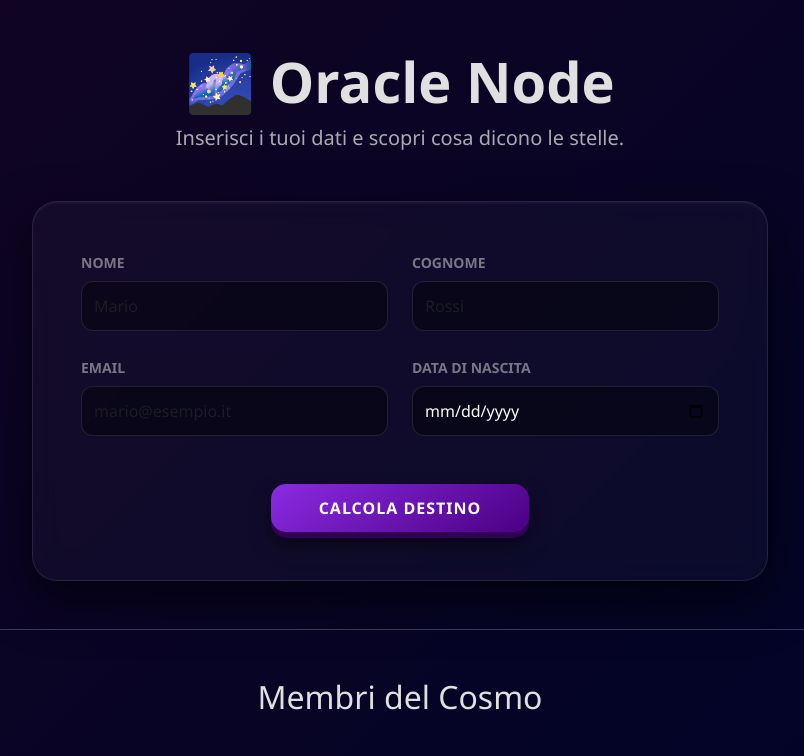
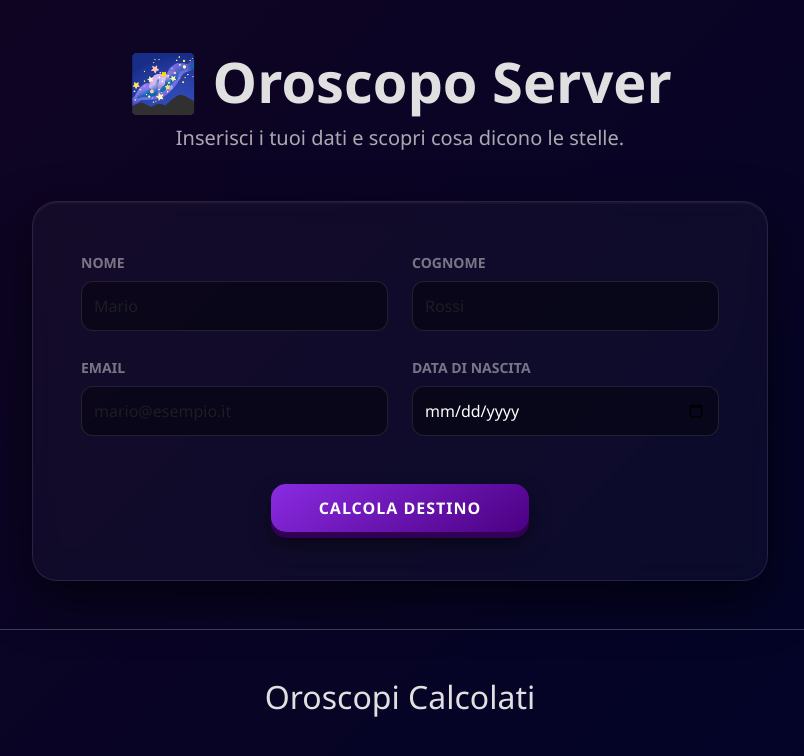
Before and after one commit to shishalex/Lavoro-di-Gruppo-Express, a plain HTML site: page public/index.html in a window 1280 px wide. Shown: the whole page, without its empty margins (240-1044 px from the left). Drawn offline with nearby package versions, Linux system fonts and the light colour scheme; no server answers.

Commit message:
Add files via upload

```diff
--- a/public/index.html
+++ b/public/index.html
@@ -91,7 +91,7 @@
 
 <div class="container py-5">
     <div class="text-center mb-5">
-        <h1 class="display-4 fw-bold">🌌 Oracle Node</h1>
+        <h1 class="display-4 fw-bold">🌌 Oroscopo Server</h1>
         <p class="lead opacity-75">Inserisci i tuoi dati e scopri cosa dicono le stelle.</p>
     </div>
 
@@ -127,7 +127,7 @@
 
     <hr class="my-5 opacity-25">
 
-    <h2 class="text-center mb-4">Membri del Cosmo</h2>
+    <h2 class="text-center mb-4">Oroscopi Calcolati</h2>
     <div id="listaUtenti" class="row">
         </div>
 </div>
@@ -162,7 +162,7 @@
                             </div>
                         </div>
                         <button onclick="eliminaUtente(${u.id})" class="btn-push btn-push-danger btn-sm w-100">
-                            Rimuovi Record
+                            Rimuovi Persona
                         </button>
                     </div>
                 </div>
```
